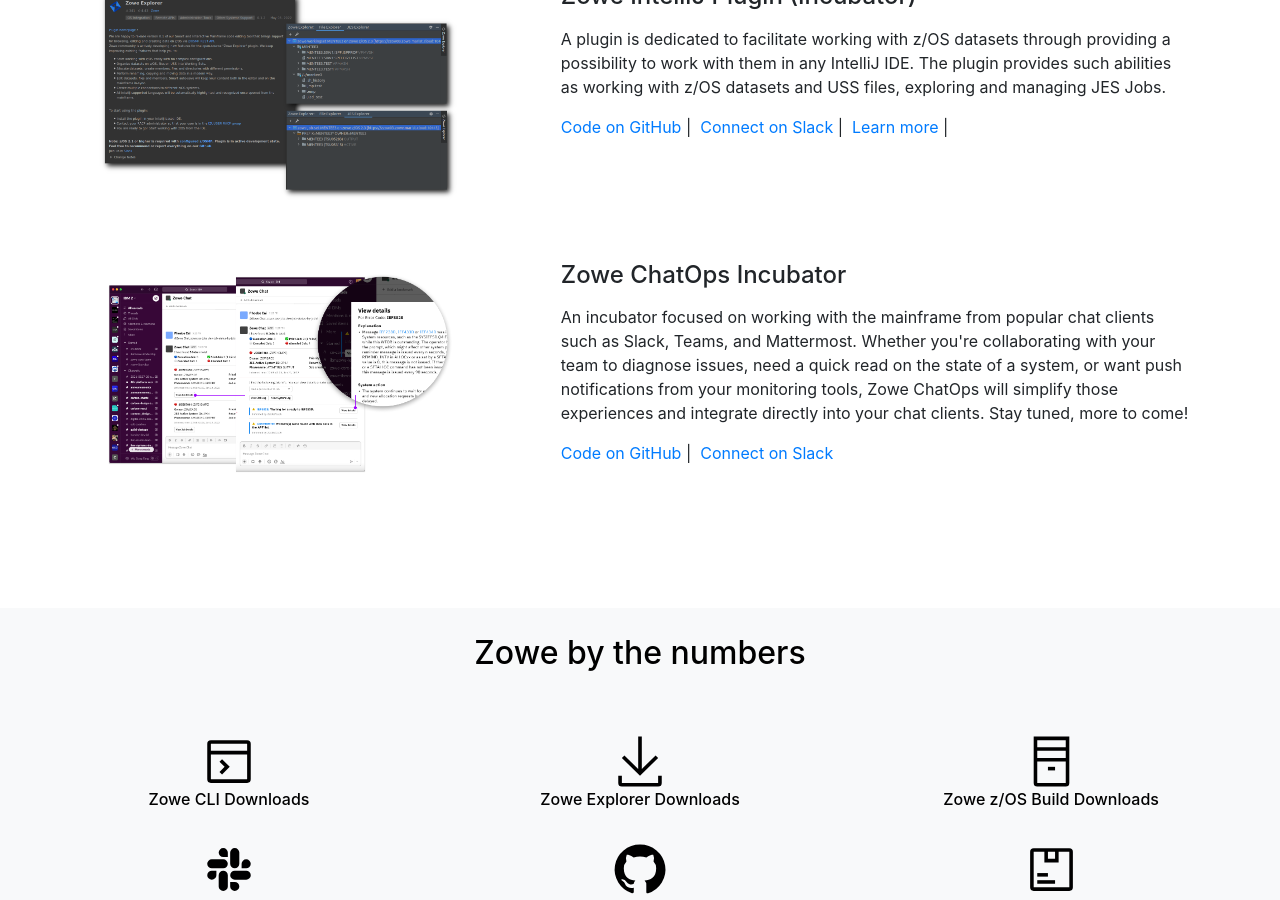
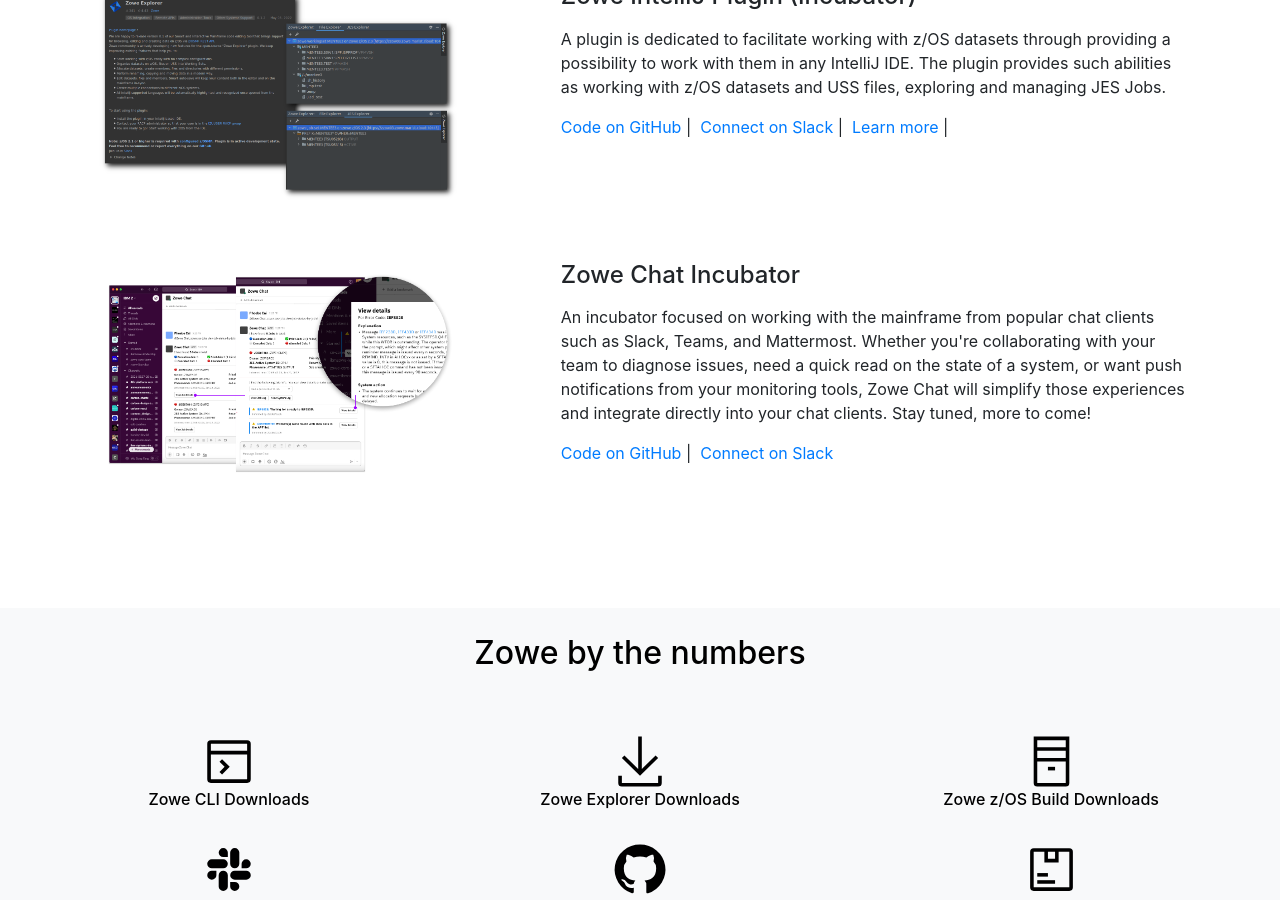
Before and after one commit to zowe/zowe.github.io, a Jekyll site: the page built from index.md, in a window 1280 px wide and 900 px high, scrolled down 5413 px. Built offline with Jekyll 4.4.1, drawn with Linux system fonts in a browser that asks for light colours; our own code applies the rules of GitHub Pages for plain Markdown files; some of the changed text lies outside the part shown.

Commit message:
Changed ChatOps to Chat
Signed-off-by: Joe-Winchester <winchest@uk.ibm.com>

```diff
--- a/_config.yml
+++ b/_config.yml
@@ -86,8 +86,8 @@
 intellij_github_url: https://github.com/zowe/zowe-explorer-intellij
 intellij_slack_url: https://join.slack.com/t/iba-mainframe-tools/shared_invite/zt-pejbtt4j-l7KuizvDedJSCxwGtxmMBg
 intellij_doc_url: https://plugins.jetbrains.com/plugin/18688-zowe-explorer
-chatops_github_url: https://github.com/zowe/zowe-chat
-chatops_slack_url: https://openmainframeproject.slack.com/archives/CBW5ET69G
+chat_github_url: https://github.com/zowe/zowe-chat
+chat_slack_url: https://openmainframeproject.slack.com/archives/CBW5ET69G
 zowe_video_deck_url: https://docs.zowe.org/Zowe_introduction_video_deck.pptx
 zowe_video_transcript_url: https://docs.zowe.org/Zowe_introduction_video_script.txt
 learn_page_get_started: https://docs.zowe.org/stable/getting-started/zowe-getting-started.html
--- a/index.md
+++ b/index.md
@@ -119,9 +119,9 @@
       <svg width="1em" height="1em" viewBox="0 0 16 16" class="bi bi-arrow-right-circle" fill="currentColor" xmlns="http://www.w3.org/2000/svg"> <path fill-rule="evenodd" d="M8 15A7 7 0 1 0 8 1a7 7 0 0 0 0 14zm0 1A8 8 0 1 0 8 0a8 8 0 0 0 0 16z"/> <path fill-rule="evenodd" d="M7.646 11.354a.5.5 0 0 1 0-.708L10.293 8 7.646 5.354a.5.5 0 1 1 .708-.708l3 3a.5.5 0 0 1 0 .708l-3 3a.5.5 0 0 1-.708 0z"/> <path fill-rule="evenodd" d="M4.5 8a.5.5 0 0 1 .5-.5h5a.5.5 0 0 1 0 1H5a.5.5 0 0 1-.5-.5z"/></svg>
       Zowe IntelliJ Plugin - Incubator
       </a>
-      <a href="#chatops-intro" class="card-link">
+      <a href="#chat-intro" class="card-link">
       <svg width="1em" height="1em" viewBox="0 0 16 16" class="bi bi-arrow-right-circle" fill="currentColor" xmlns="http://www.w3.org/2000/svg"> <path fill-rule="evenodd" d="M8 15A7 7 0 1 0 8 1a7 7 0 0 0 0 14zm0 1A8 8 0 1 0 8 0a8 8 0 0 0 0 16z"/> <path fill-rule="evenodd" d="M7.646 11.354a.5.5 0 0 1 0-.708L10.293 8 7.646 5.354a.5.5 0 1 1 .708-.708l3 3a.5.5 0 0 1 0 .708l-3 3a.5.5 0 0 1-.708 0z"/> <path fill-rule="evenodd" d="M4.5 8a.5.5 0 0 1 .5-.5h5a.5.5 0 0 1 0 1H5a.5.5 0 0 1-.5-.5z"/></svg>
-      Zowe ChatOps - Incubator
+      Zowe Chat - Incubator
       </a>
     </div>
   </div>
@@ -346,12 +346,12 @@
         <img class="image-zowe-use" src="assets/img/chat-mockup-final-preview.png">
       </div>
       <div class="col-md-7 col-sm order-first order-sm-last">
-        <a id="chatops-intro"><h4>Zowe ChatOps Incubator</h4></a>
-        <p style="margin: 1rem auto">An incubator focused on working with the mainframe from popular chat clients such as Slack, Teams, and Mattermost. Whether you're collaborating with your team to diagnose issues, need a quick read on the state of a system, or want push notifications from your monitoring tools, Zowe ChatOps will simplify those experiences and integrate directly into your chat clients. Stay tuned, more to come!
+        <a id="chat-intro"><h4>Zowe Chat Incubator</h4></a>
+        <p style="margin: 1rem auto">An incubator focused on working with the mainframe from popular chat clients such as Slack, Teams, and Mattermost. Whether you're collaborating with your team to diagnose issues, need a quick read on the state of a system, or want push notifications from your monitoring tools, Zowe Chat will simplify those experiences and integrate directly into your chat clients. Stay tuned, more to come!
         </p>
           <p>
-            <a href="{{ site.chatops_github_url }}">Code on GitHub</a>&nbsp;|&nbsp;
-            <a href="{{ site.chatops_slack_url }}">Connect on Slack</a>&nbsp;<!--|&nbsp;-->
+            <a href="{{ site.chat_github_url }}">Code on GitHub</a>&nbsp;|&nbsp;
+            <a href="{{ site.chat_slack_url }}">Connect on Slack</a>&nbsp;<!--|&nbsp;-->
             <!--<a href="{{ site.intellij_doc_url }}">Learn more</a>&nbsp;|&nbsp; -->
           </p>
       </div>
```
